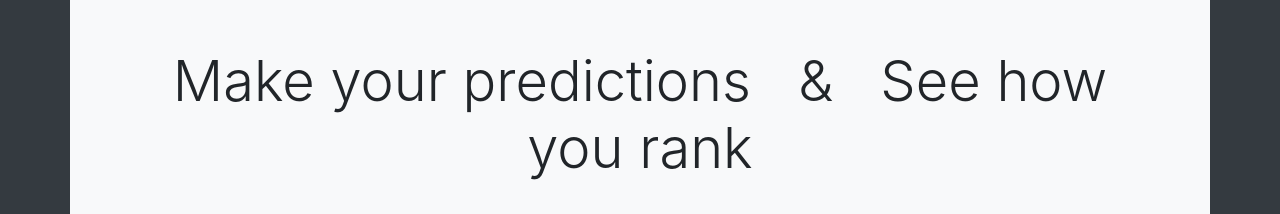
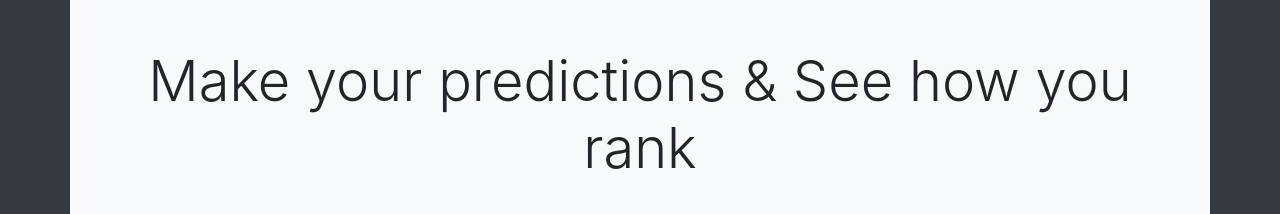
Before and after one commit to nellanap/got, a Flask app: page / in a window 1280 px wide. Shown: the part 74-288 px from the top of the page. Run offline with Flask 2, Linux system fonts and the light colour scheme; data that the repository does not hold is empty; some libraries are stand-ins or nearby versions.

Commit message:
change index page

```diff
--- a/app/templates/index.html
+++ b/app/templates/index.html
@@ -5,7 +5,7 @@ Home
 {% endblock %}
 
 {% block main %}
-<h1 class="display-4">Make your predictions &nbsp & &nbsp See how you rank</h1>
+<h1 class="display-4">Make your predictions & See how you rank</h1>
 <br>
 <table class="table">
     <thead>
```
